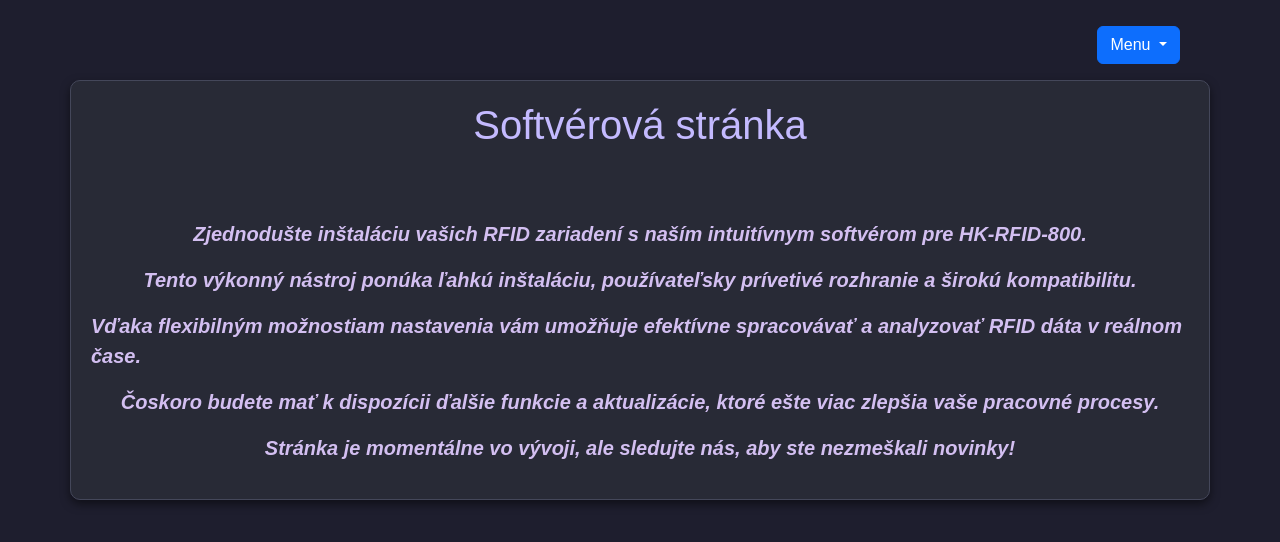
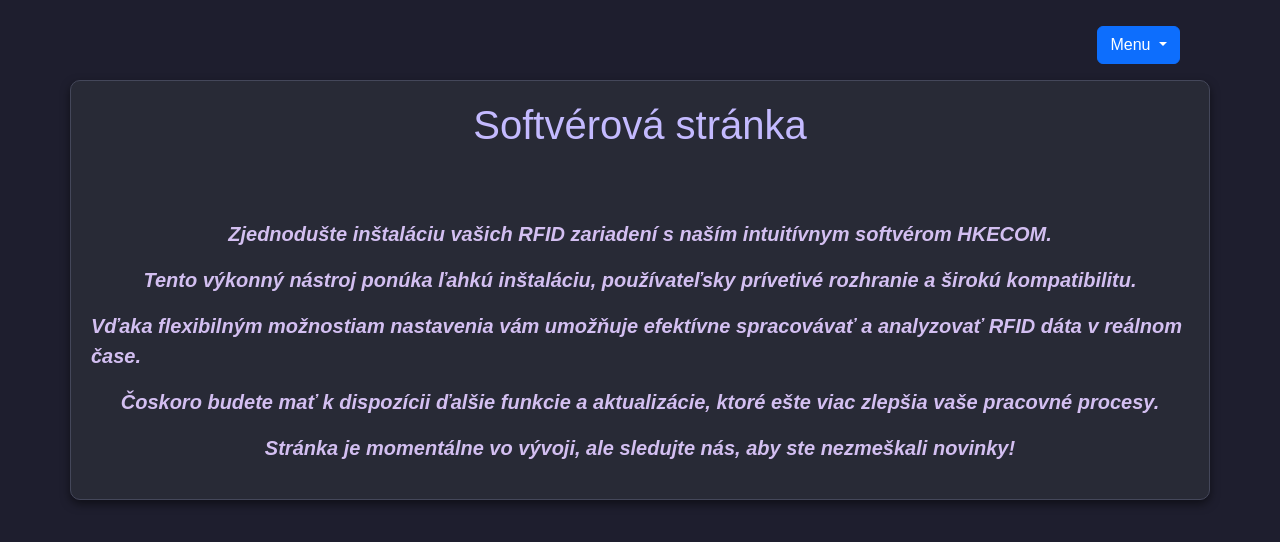
Before and after one commit to HK-engineering-lab/product-page, a plain HTML site: page software.html in a window 1280 px wide. Drawn offline with nearby package versions, Linux system fonts and the light colour scheme.

Commit message:
Update software.html

```diff
--- a/software.html
+++ b/software.html
@@ -29,7 +29,7 @@
         <div class="content-box">
             <h1 class="page-title">Softvérová stránka</h1>
             <p class="work-in-progress">
-                Zjednodušte inštaláciu vašich RFID zariadení s naším intuitívnym softvérom pre HK-RFID-800.
+                Zjednodušte inštaláciu vašich RFID zariadení s naším intuitívnym softvérom HKECOM.
             </p>
 
             <p class="work-in-progress">
```
